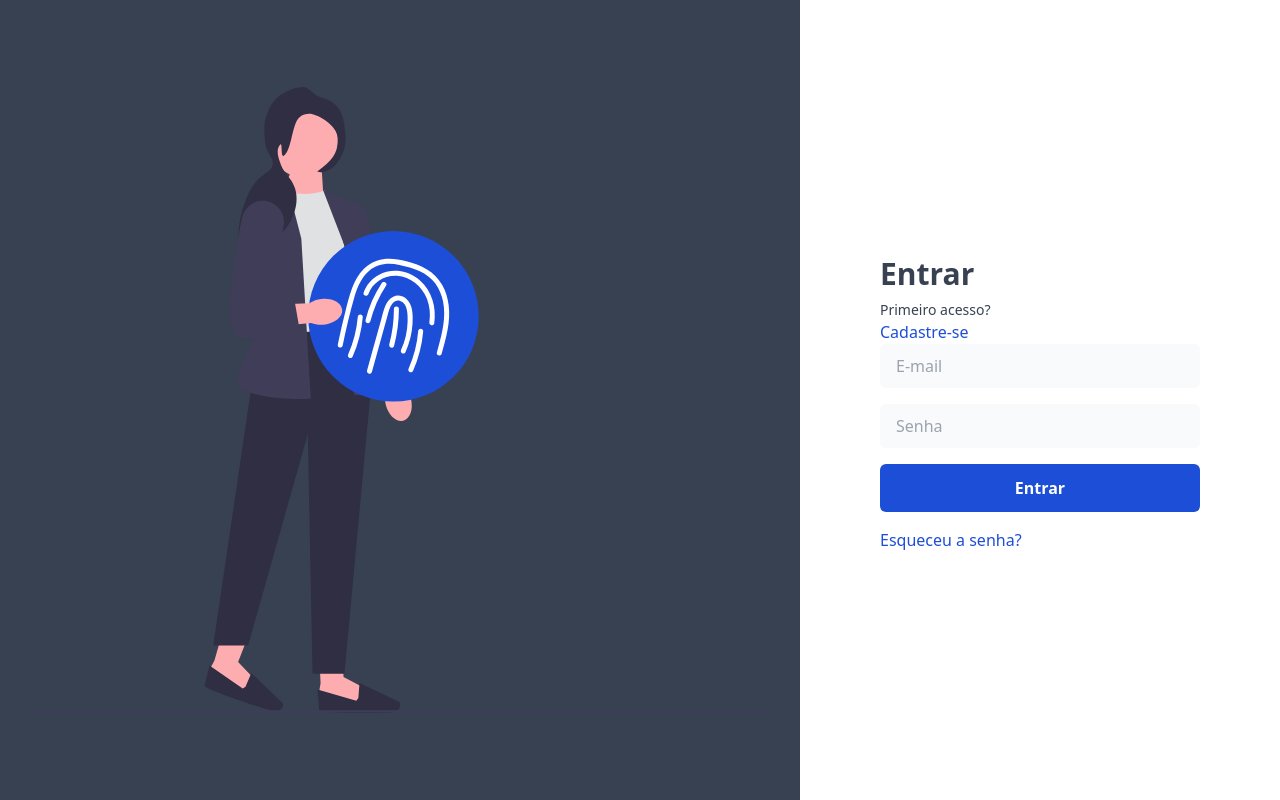
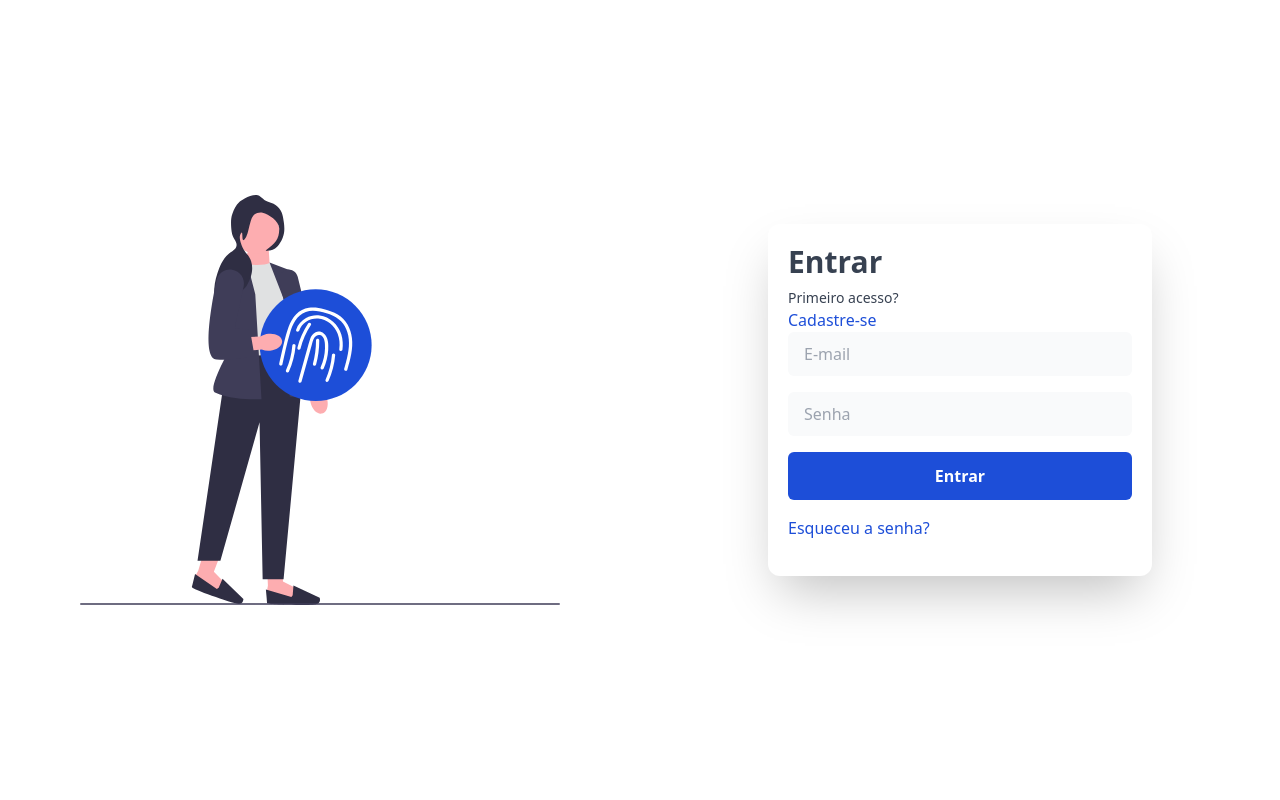
Before and after one commit to evandrofriedri/frontend-web, a Vue app: page /login in a window 1280 px wide. Built offline with nearby package versions, Linux system fonts and the light colour scheme.

Commit message:
Atualizado layout login e cadastro

```diff
--- a/src/components/MenuBar.vue
+++ b/src/components/MenuBar.vue
@@ -37,7 +37,7 @@
           <img src="../assets/logo.png" class="h-8" alt="Logo">
         </router-link>
       </div>
-      <div class="p-2 cursor-pointer font-medium hover:bg-gray-200 hover:rounded-xl">
+      <div class="p-2 cursor-pointer font-semibold text-gray-700 hover:bg-gray-200 hover:rounded-xl">
         <router-link to="/login" class="text-base duration-100">
           <font-awesome-icon icon="fa-regular fa-user" class="mr-1" />
           Entrar
--- a/src/views/LoginView.vue
+++ b/src/views/LoginView.vue
@@ -1,15 +1,15 @@
 <template>
   <div class="flex min-h-screen bg-white ">
-    <div class="flex-1 hidden lg:block relative w-0 bg-gray-700">
+    <div class="flex-1 hidden lg:block relative w-0 px-20">
       <div class="flex h-full justify-center items-center">
         <img src="../assets/undraw_fingerprint_login_re_t71l.svg" alt="">
       </div>
     </div>
-    <div class="flex flex-1 flex-col justify-center py-10 px-4 sm:px-6 lg:flex-none lg:px-20 xl:px24">
-      <div class="mx-auto w-full max-w-sm lg:w-80">
-        <div>
+    <div class="flex flex-1 flex-col justify-center py-10 px-4 sm:px-6 lg:px-20">
+      <div class="mx-auto w-full max-w-sm">
+        <div class="p-5 bg-white sm:shadow-2xl sm:rounded-xl">
           <img src="../assets/undraw_fingerprint_login_re_t71l.svg" alt="" class="lg:hidden h-20 w-auto">
-          <h2 class="mt-6 text-3xl font-semibold text-gray-700">
+          <h2 class="mt-6 lg:mt-0 text-3xl font-semibold text-gray-700">
             Entrar
           </h2>
           <p class="mt-2 text-sm text-gray-700 max-w">
@@ -18,8 +18,6 @@
           <router-link class="font-medium text-blue-700" to="/create-account">
             Cadastre-se
           </router-link>
-        </div>
-        <div>
           <form action="">
             <div class="mb-4">
               <label><input class="appearance-none block w-full py-3 px-4 leading-tight text-gray-700 bg-gray-50 focus:bg-white borde border-gray-200 rounded-md focus:outline-none" type="text" placeholder="E-mail" /></label>
--- a/src/views/create-account/CreateAccountView.vue
+++ b/src/views/create-account/CreateAccountView.vue
@@ -1,41 +1,41 @@
 <template>
   <div class="flex min-h-screen bg-white ">
-    <div class="flex-1 hidden lg:block relative w-0 bg-gray-700">
+    <div class="flex-1 hidden lg:block relative w-0 px-20">
       <div class="flex h-full justify-center items-center">
         <img src="../../assets/undraw_sign_up_n6im.svg" alt="">
       </div>
     </div>
-    <div class="flex flex-1 flex-col justify-center py-10 px-4 sm:px-6 lg:flex-none lg:px-20 xl:px24">
-      <div class="mx-auto w-full max-w-sm lg:w-80">
-        <div class="p-5 bg-white shadow-2xl rounded-xl">
+    <div class="flex flex-1 flex-col justify-center py-10 px-4 sm:px-6 lg:px-20">
+      <div class="mx-auto w-full max-w-sm">
+        <div class="p-5 bg-white sm:shadow-2xl sm:rounded-xl">
           <img src="../../assets/undraw_sign_up_n6im.svg" alt="" class="lg:hidden h-20 w-auto">
           <h2 class="mt-6 text-3xl text-center font-semibold text-gray-700">
             Criar seu cadastro
           </h2>
-          <form action="">
+          <form action="" @submit.prevent="submitForm">
             <div class="mb-4">
               <p class="mt-2 text-sm text-gray-700 max-w">
                 * Nome Completo
               </p>
-              <label><input class="appearance-none block w-full py-3 px-4 leading-tight text-gray-700 bg-gray-50 focus:bg-white borde border-gray-200 rounded-md focus:outline-none" type="text" placeholder="Insira seu Nome" /></label>
+              <label><input v-model.trim="account.name" class="appearance-none block w-full py-3 px-4 leading-tight text-gray-700 bg-gray-50 focus:bg-white borde border-gray-200 rounded-md focus:outline-none" type="text" placeholder="Insira seu Nome" /></label>
             </div>
             <div class="mb-4">
               <p class="mt-2 text-sm text-gray-700 max-w">
-                * E-mail
+                * Email
               </p>
-              <label><input class="appearance-none block w-full py-3 px-4 leading-tight text-gray-700 bg-gray-50 focus:bg-white borde border-gray-200 rounded-md focus:outline-none" type="text" placeholder="Insira seu E-mail" /></label>
+              <label><input v-model.trim="account.email" class="appearance-none block w-full py-3 px-4 leading-tight text-gray-700 bg-gray-50 focus:bg-white borde border-gray-200 rounded-md focus:outline-none" type="text" placeholder="Insira seu Email" /></label>
             </div>
             <div class="mb-4">
               <p class="mt-2 text-sm text-gray-700 max-w">
                 * Senha
               </p>
-              <label><input class="appearance-none block w-full py-3 px-4 leading-tight text-gray-700 bg-gray-50 focus:bg-white borde border-gray-200 rounded-md focus:outline-none" type="password" placeholder="Insira sua Senha"></label>
+              <label><input v-model="account.password" class="appearance-none block w-full py-3 px-4 leading-tight text-gray-700 bg-gray-50 focus:bg-white borde border-gray-200 rounded-md focus:outline-none" type="password" placeholder="Insira sua Senha"></label>
             </div>
             <div class="mb-4">
               <p class="mt-2 text-sm text-gray-700 max-w">
                 * Repita a Senha
               </p>
-              <label><input class="appearance-none block w-full py-3 px-4 leading-tight text-gray-700 bg-gray-50 focus:bg-white borde border-gray-200 rounded-md focus:outline-none" type="password" placeholder="Insira sua Senha novamente"></label>
+              <label><input v-model="account.password" class="appearance-none block w-full py-3 px-4 leading-tight text-gray-700 bg-gray-50 focus:bg-white borde border-gray-200 rounded-md focus:outline-none" type="password" placeholder="Insira sua Senha novamente"></label>
             </div>
             <div class="mb-4">
               <button class="inline-block w-full py-4 px-8 leading-none text-white bg-blue-700 hover:bg-blue-900 font-semibold rounded-md" type="submit">
@@ -52,9 +52,18 @@
 <script>
 
 export default {
-  components: { },
+  name: 'CreateAccount',
   data() {
-    return {};
+    return {
+      account: {
+        name: '',
+        email: '',
+        password: '',
+      },
+    };
+  },
+  methods: {
+    submitForm() { },
   },
 };
 </script>
```
